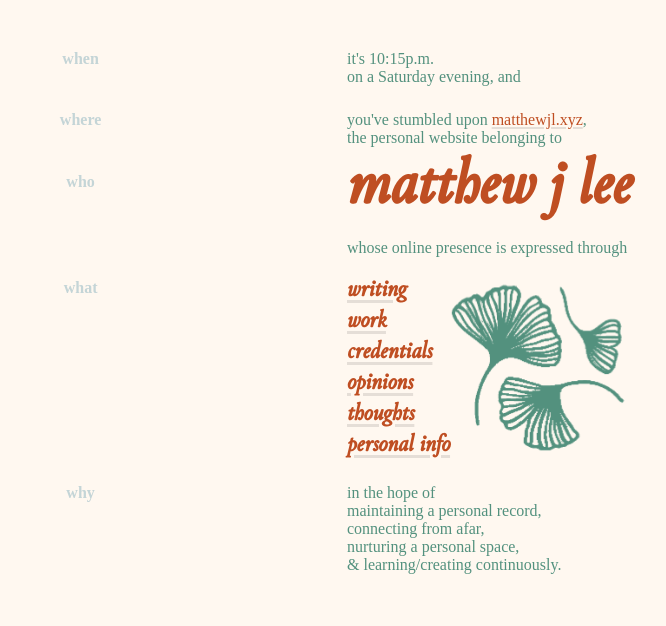
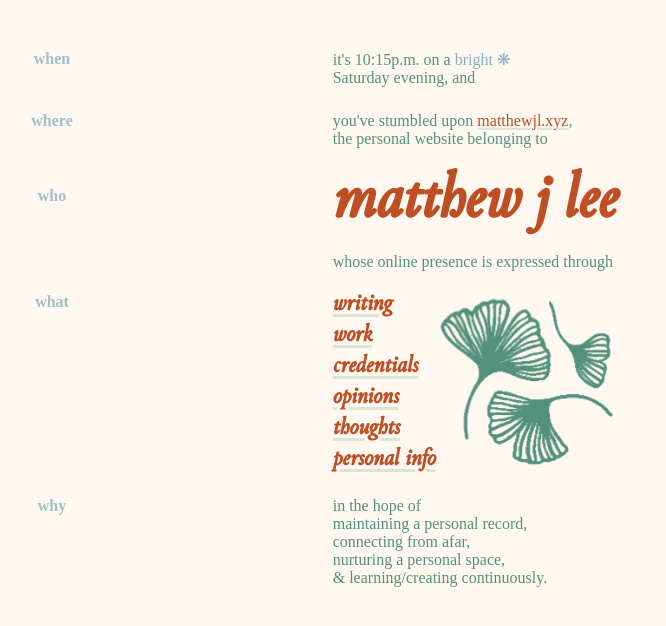
Before and after one commit to matthewlee01/homepage, a SvelteKit app: page / in a window 1280 px wide. Shown: the top 626 px of the page, without its empty margins (153-819 px from the left). Built offline with nearby package versions, Linux system fonts and the light colour scheme; a web font is replaced by a local one.

Commit message:
ok im happy with this for real. time to make other pages

```diff
--- a/package.json
+++ b/package.json
@@ -1,5 +1,5 @@
 {
-	"name": "home",
+	"name": "homepage",
 	"version": "0.0.1",
 	"private": true,
 	"scripts": {
--- a/src/routes/+page.svelte
+++ b/src/routes/+page.svelte
@@ -26,16 +26,22 @@
 		minutes = (minutes < 10 ? '0' : '') + minutes;
 
 		timeSpan.innerHTML = hours + ':' + minutes + period;
+
+		const toggle = document.querySelector('#themeToggle');
+		const toggleTheme = () => {
+			const dim = document.body.classList.toggle('dark-theme');
+			toggle.innerHTML = dim ? 'dim &#10059;' : 'bright &#10059;';
+		};
+		toggle.addEventListener('click', toggleTheme);
 	});
 </script>
 
 <div class="container">
 	<div class="grid">
-
 		<p class="centered row one"><strong>when</strong></p>
 		<p class="row one indented">
-			it's <span id="time">--:--</span><br />
-			on a <span id="day">-------</span>, and
+			it's <span id="time">--:--</span> on a <span id="themeToggle">bright &#10059;</span><br />
+			<span id="day">-------</span>, and
 		</p>
 
 		<p class="centered row two"><strong>where</strong></p>
@@ -75,8 +81,7 @@
 			& learning/creating continuously.
 		</p>
 
-		<div class="right-column"></div>
-
+		<div class="right-column" />
 	</div>
 </div>
 
@@ -89,7 +94,7 @@
 
 	.grid {
 		display: grid;
-		grid-template-columns: 0.8fr 1fr minmax(0px, 0.6fr);
+		grid-template-columns: minmax(2rem, 2fr) 3fr minmax(2rem, 2fr);
 		width: 100%;
 		gap: 0.4rem;
 	}
@@ -100,31 +105,30 @@
 	}
 
 	.one {
-		animation-delay: 0.8s
+		animation-delay: 0.8s;
 	}
 
 	.two {
-		animation-delay: 1.2s
+		margin-bottom: 1rem;
+		animation-delay: 1.2s;
 	}
 
 	.three {
-		animation-delay: 1.6s
+		animation-delay: 1.6s;
 	}
 
 	.four {
-		animation-delay: 2s
+		animation-delay: 2s;
 	}
 
 	.five {
-		animation-delay: 2.4s
+		animation-delay: 2.4s;
 	}
-
-
 
 	h1 {
 		font-size: 4rem;
 		line-height: 4rem;
-		color: var(--sinopia);
+		color: var(--color-highlight);
 	}
 
 	p {
@@ -133,13 +137,14 @@
 
 	strong {
 		font-family: 'Nanum Myeongjo ExtraBold';
-		color: var(--moonstone);
-		opacity: 0.5;
+		color: var(--color-accent);
+		opacity: 0.8;
 	}
 
 	.split-cell {
 		display: flex;
 		margin-top: 12px;
+		width: 100%;
 	}
 
 	.image-wrapper {
@@ -153,6 +158,7 @@
 		height: auto;
 		max-height: 10.5rem;
 		max-width: 100%;
+		margin-left: 0.2rem;
 	}
 
 	.centered {
@@ -161,11 +167,16 @@
 
 	.right-column {
 		grid-column: 3;
-		grid-row: 1 / 5;
+		grid-row: 1 / 6;
 	}
 
 	.indented {
-		margin-left: 12%;
+		margin-left: 20%;
+	}
+
+	#themeToggle {
+		color: var(--color-accent);
+		cursor: pointer;
 	}
 
 	@keyframes fadein {
@@ -176,5 +187,4 @@
 			opacity: 1;
 		}
 	}
-
 </style>
--- a/src/style.css
+++ b/src/style.css
@@ -1,9 +1,10 @@
 :root {
-	--sinopia: #bf4e22ff;
+	--burnt-orange: #bf4e22ff;
 	--midnight-green: #53917E;
 	--moonstone: #89B1BD;
 	--floral-white: #fff8f0ff;
 	--papaya-whip: #fff2d7ff;
+	--charcoal: #232323;
 }
 
 @font-face {
@@ -41,12 +42,27 @@
 * {
 	box-sizing: border-box;
 	font-family: 'Nanum Myeongjo';
-	color: var(--midnight-green);
 }
 
 body {
-	background-color: var(--floral-white);
+	--color-bg: var(--floral-white);
+	--color-text: var(--midnight-green);
+	--color-highlight: var(--burnt-orange);
+	--color-accent: var(--moonstone);
+	background-color: var(--color-bg);
+	transition: background-color 0.4s;
 	padding: 1.6rem;
+}
+
+body.dark-theme {
+	--color-bg: var(--charcoal);
+	--color-text: var(--floral-white);
+	--color-highlight: var(--midnight-green);
+	--color-accent: var(--burnt-orange);
+}
+
+body > * {
+	color: var(--color-text);
 }
 
 h1, h2, h3, h4, h5 {
@@ -55,10 +71,10 @@ h1, h2, h3, h4, h5 {
 }
 
 a {
-  text-decoration: underline 0.12em rgba(0, 0, 0, 0.1);
+  text-decoration: underline 0.12em rgba(83, 145, 126, 0.2);
   text-underline-offset: 0.15em;
 	font-family: inherit;
-	color: var(--sinopia);
+	color: var(--burnt-orange);
   transition: text-decoration-color 300ms, text-underline-offset 300ms;
 }
 
```
Also changed, not shown: 1 other file (tests, documents, lock files or other folders).
